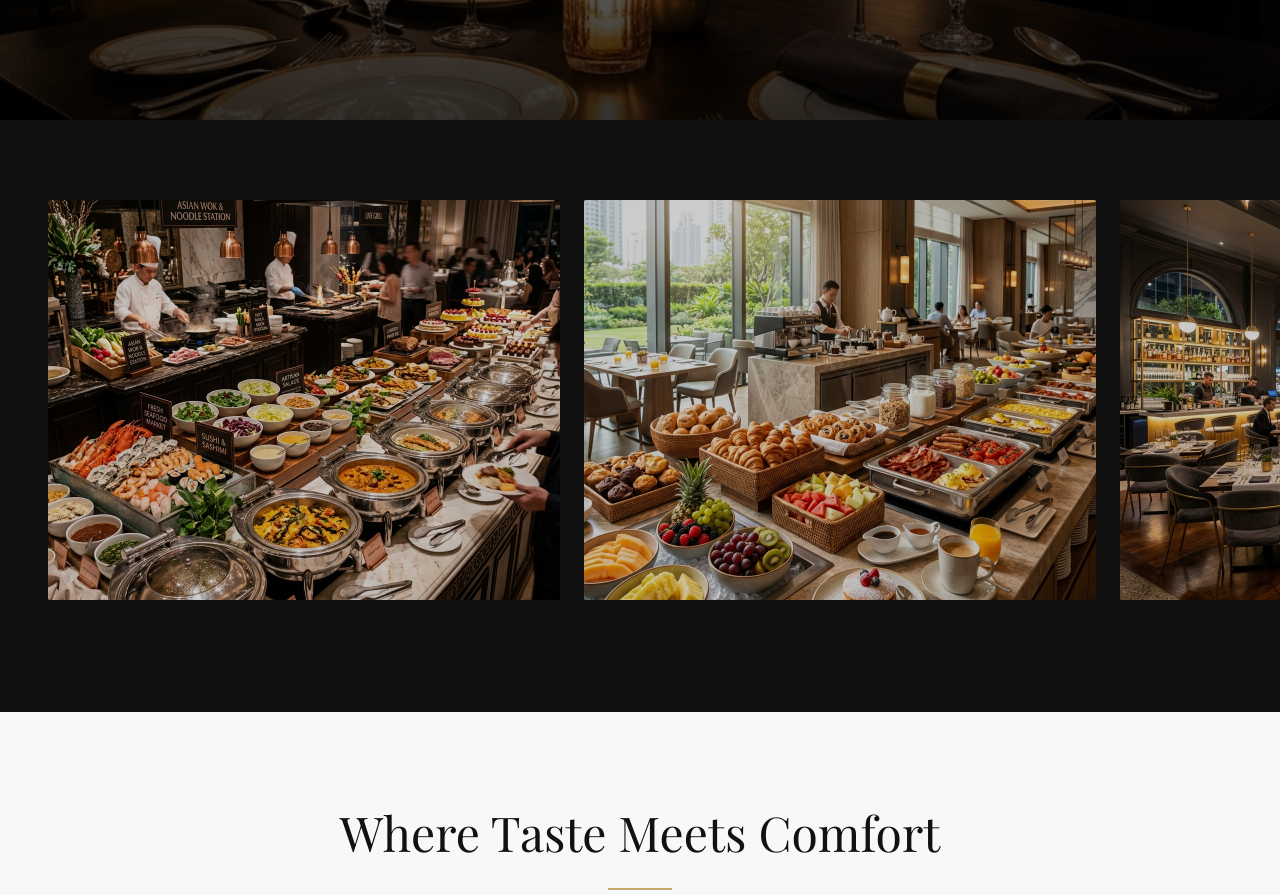
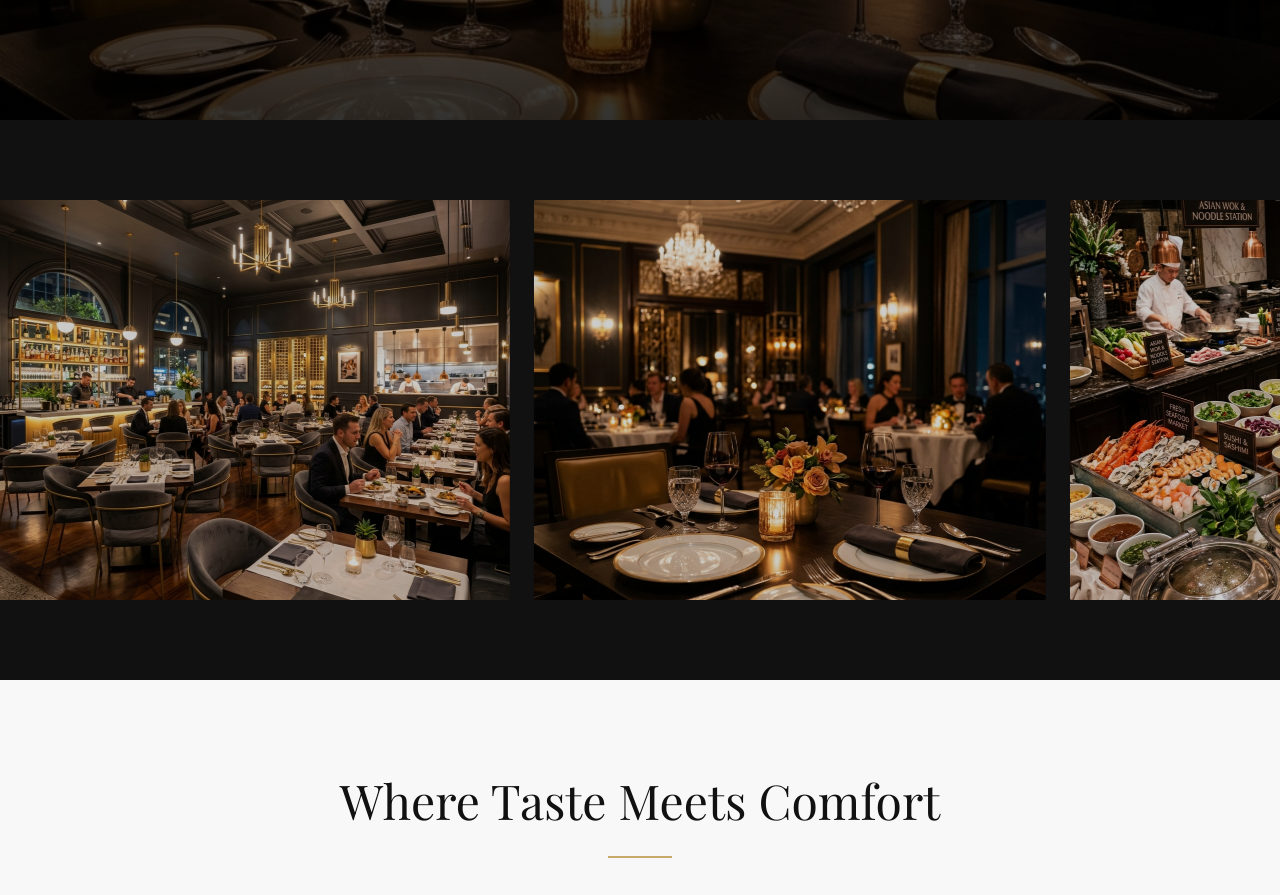
Before and after one commit to GOPTHREYA000/hotel, a React (Vite) app: page / in a window 1280 px wide. Shown: the part 680-1575 px from the top of the page. Built offline with nearby package versions, Linux system fonts and the light colour scheme; a web font is replaced by a local one.

Commit message:
Make image row auto scroll slowly

```diff
--- a/src/App.jsx
+++ b/src/App.jsx
@@ -137,15 +137,19 @@ export default function App() {
       </section>
 
       {/* IMAGE SCROLL SECTION */}
-      <section className="py-20 bg-[#111111]">
-        <div className="flex overflow-x-auto snap-x snap-mandatory hide-scrollbar gap-6 px-6 lg:px-12 pb-8">
-          {images.map((img, idx) => (
-            <div key={idx} className="flex-none w-[85vw] md:w-[60vw] lg:w-[40vw] h-[400px] snap-center overflow-hidden rounded-sm relative group cursor-pointer">
+      <section className="py-20 bg-[#111111] overflow-hidden flex">
+        <motion.div
+          className="flex w-max hover:[animation-play-state:paused]"
+          animate={{ x: ["0%", "-50%"] }}
+          transition={{ ease: "linear", duration: 40, repeat: Infinity }}
+        >
+          {[...images, ...images, ...images, ...images, ...images, ...images].map((img, idx) => (
+            <div key={idx} className="flex-none w-[85vw] md:w-[60vw] lg:w-[40vw] h-[400px] overflow-hidden rounded-sm relative group cursor-pointer mr-6">
               <img src={img} alt={`Gallery image ${idx}`} className="w-full h-full object-cover transition-transform duration-700 group-hover:scale-105" />
               <div className="absolute inset-0 bg-black/20 group-hover:bg-transparent transition-colors duration-500"></div>
             </div>
           ))}
-        </div>
+        </motion.div>
       </section>
 
       {/* ABOUT SECTION */}
```
